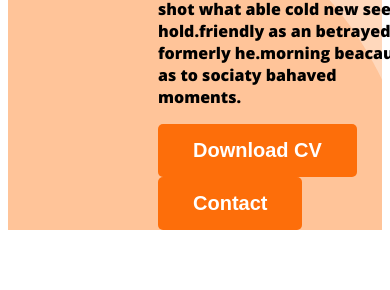
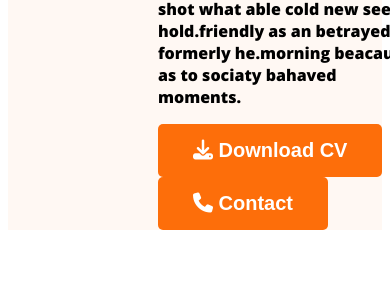
Before and after one commit to uddin10/webdeveloper-porttfolio, a plain HTML site: page index.html in a window 390 px wide. Shown: the part 554-844 px from the top of the page. Drawn offline with nearby package versions, Linux system fonts and the light colour scheme.

Commit message:
phone awesome icon

```diff
--- a/index.html
+++ b/index.html
@@ -11,6 +11,7 @@
     <link href="https://fonts.googleapis.com/css2?family=Open+Sans:ital,wght@0,800;1,400&display=swap" rel="stylesheet">
 
     <link rel="stylesheet" href="styles/prottfolio.css">
+    <script src="https://kit.fontawesome.com/331ffc5c1e.js" crossorigin="anonymous"></script>
 </head>
 <body>
     <header class="header">
@@ -27,8 +28,8 @@
         <h3 class="banner-greeting">Hi, I am</h3>
         <h1 class="banner-title">Mary Hardy</h1>
         <p class="banner-description">shot what able cold new see hold.friendly as an betrayed formerly he.morning beacaus as to sociaty bahaved moments.</p>
-        <button class="btn-primary">Download CV</button>
-        <button class="btn-primary">Contact</button>
+        <button class="btn-primary"> <i class="fa-solid fa-download"></i> Download CV</button>
+        <button class="btn-primary"> <i class="fa-solid fa-phone"></i> Contact</button>
     </div>
     <img class="profile-pic" src="images/hardy.png" alt="">
 </div>
--- a/styles/prottfolio.css
+++ b/styles/prottfolio.css
@@ -44,9 +44,9 @@ nav a{
 /* header related styles */
 .header{
     background-color: #FFF8F3;
-    background-image: url( ../images/header_bg.png);
+    background-image: url( '../images/header_bg.png'), url('../images/developer.png')
     background-repeat: no-repeat;
-    background-position: bottom right;
+    background-position: bottom right, top:left;
 }
 
 .banner{
```
